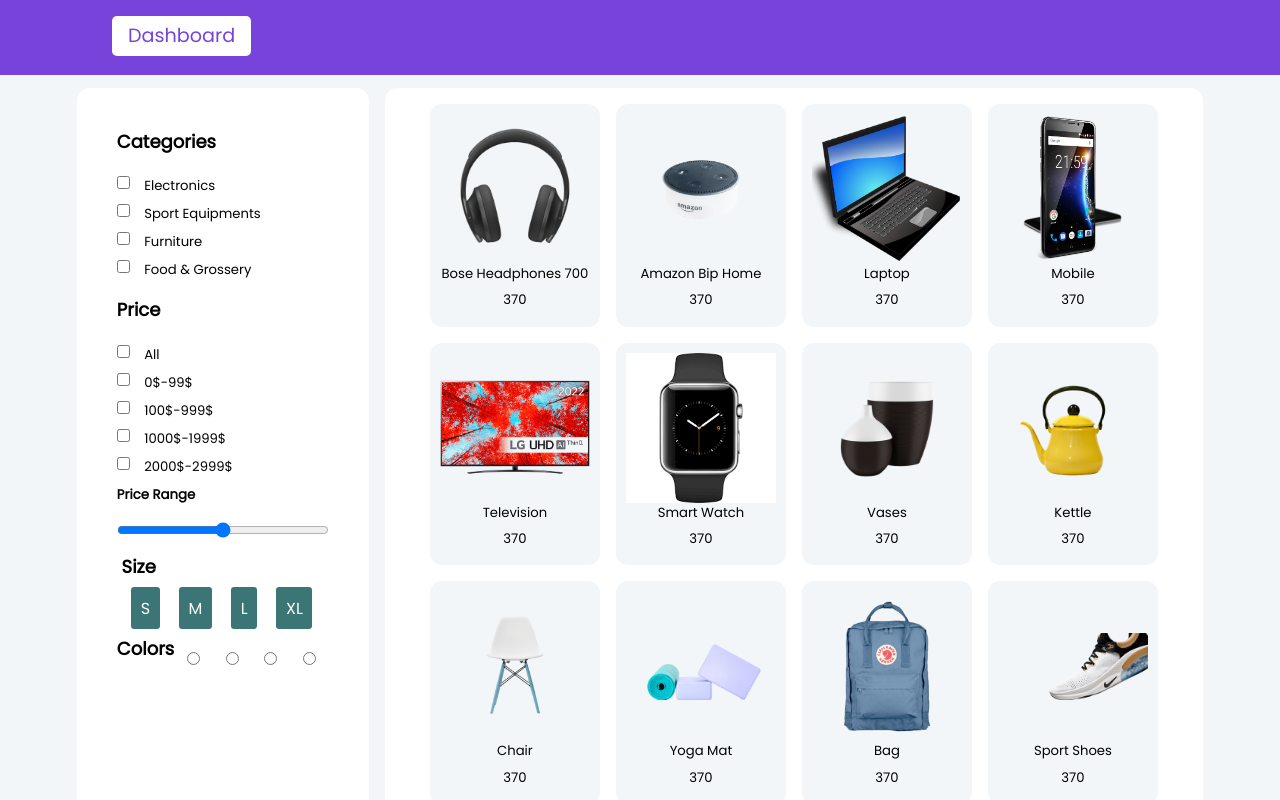
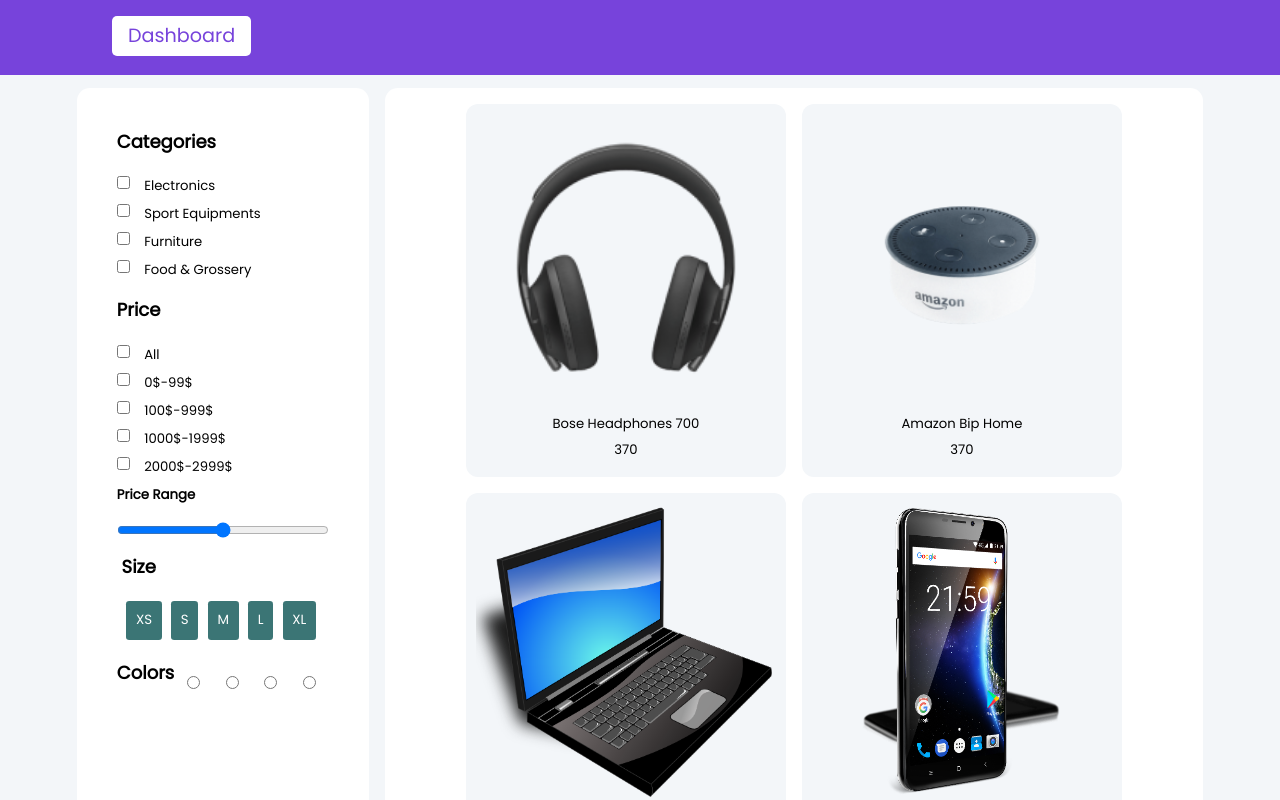
Before and after one commit to mikaer86/eCommerceReactApp, a React (Create React App) app: page / in a window 1280 px wide. Shown: the top 800 px of the page. Built offline with nearby package versions, Linux system fonts and the light colour scheme.

Commit message:
changes to categorySize

```diff
--- a/src/components/CategorySize.js
+++ b/src/components/CategorySize.js
@@ -1,26 +1,18 @@
-import "../styles/categories.css"
+import '../styles/categories.css'
 
 const CategorySize = () => {
-
-    return(
+  return (
     <div className="wrapperSize">
-
-
-
-        <section className="sizeBtnSection">
-
+      <section className="sizeBtnSection">
         <h4>Size</h4>
-
-            <span className="sizeBtn">S</span>
-            <span className="sizeBtn">M</span>
-            <span className="sizeBtn">L</span>
-            <span className="sizeBtn">XL</span>
-
-            </section>
-
-
+        <button className="sizeBtn">XS</button>
+        <button className="sizeBtn">S</button>
+        <button className="sizeBtn">M</button>
+        <button className="sizeBtn">L</button>
+        <button className="sizeBtn">XL</button>
+      </section>
     </div>
-    )
+  )
 }
 
 export default CategorySize
--- a/src/styles/categories.css
+++ b/src/styles/categories.css
@@ -37,6 +37,8 @@
 .sizeBtn {
   padding: 0.6rem;
   border-radius: 0.2rem;
+  margin: 0.3rem;
+  border: none;
   color: white;
   font-family: "Poppins", sans-serif;
   background-color: rgb(59, 117, 117);
--- a/src/styles/product.css
+++ b/src/styles/product.css
@@ -18,8 +18,8 @@
   background-color: rgb(222, 216, 209); */
 }
 .product img {
-  height: 150px;
-  width: 150px;
+  height: 300px;
+  width: 300px;
   object-fit: contain;
 }
 @media screen and(max-width:992px) {
```
